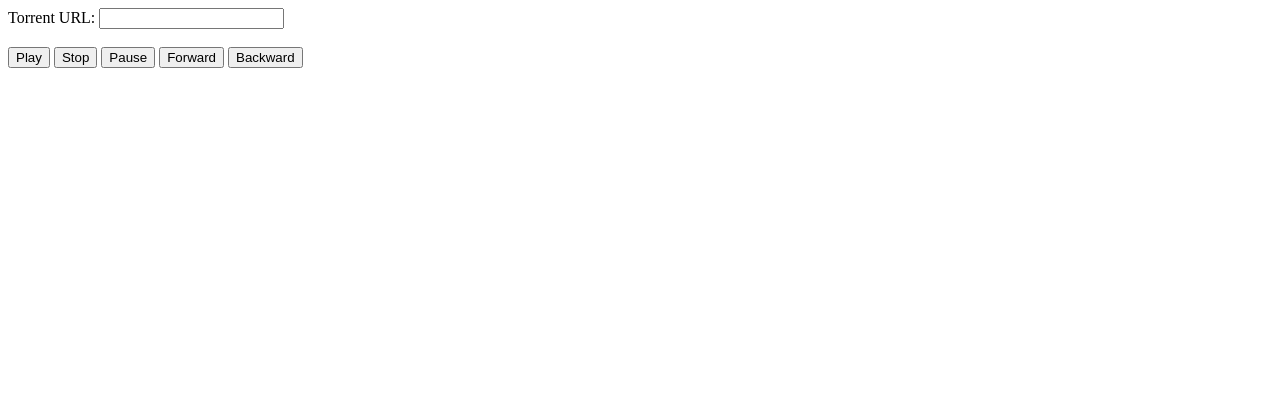
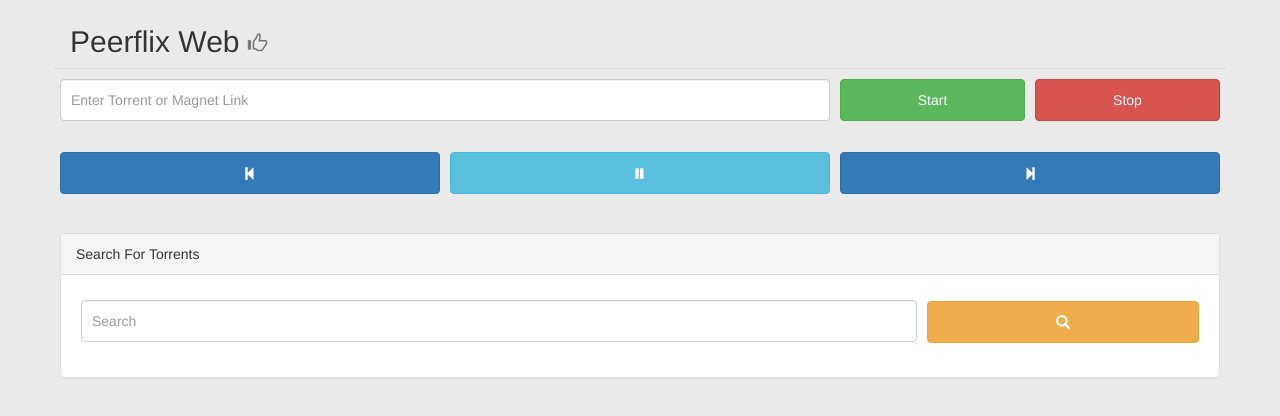
Before and after one commit to akinsey/peerflix-web, a website: page index.html in a window 1280 px wide. Drawn offline with nearby package versions, Linux system fonts and the light colour scheme.

Commit message:
Ability to search torrents, ui updates

```diff
--- a/index.html
+++ b/index.html
@@ -1,18 +1,109 @@
 <html>
 <head>
 <title>Peerflix Web</title>
+<link href="//maxcdn.bootstrapcdn.com/bootstrap/3.3.4/css/bootstrap.min.css" rel="stylesheet">
+<meta name="viewport" content="width=device-width, initial-scale=1.0, user-scalable=no">
+<style>
+  body {
+    background-color: #eaeaea;
+    padding-top: 5px;
+  }
+  #torrent-url, #torrent-query {
+    height: 42px;
+  }
+  #torrent-table > thead > tr > th {
+    padding-top: 20px;
+  }
+  .padding-fix {
+    padding-left: 5px;
+    padding-right: 5px;
+  }
+  .panel-margin-fix {
+    margin-left: 5px;
+    margin-right: 5px;
+  }
+  .full-width {
+    width: 100%;
+    display: block;
+    padding: 10px;
+    margin-top: 10px;
+  }
+  .title {
+    text-shadow: 0px 1px #fff;
+  }
+  .thin-dotted-underline {
+    border-collapse: collapse;
+    border-bottom: 1px dotted #ccc;
+  }
+</style>
 </head>
 <body>
-Torrent URL:
-<input id="torrent-url" type="text"></input>
-<br /> <br />
-<button onclick="play();">Play</button>
-<button onclick="stop();">Stop</button>
-<button onclick="pause();">Pause</button>
-<button onclick="forward();">Forward</button>
-<button onclick="backward();">Backward</button>
+
+<div class="container">
+  <div class="row">
+    <div class="col-xs-12 thin-dotted-underline">
+      <h2 class="title">Peerflix Web <small><span class="glyphicon glyphicon-thumbs-up"></span></small></h2>
+    </div>
+  </div>
+  <div class="row">
+    <div class="col-xs-12 col-sm-8 padding-fix">
+      <input class="form-control full-width" id="torrent-url" type="text" onkeydown="if (event.keyCode == 13) document.getElementById('start').click()" placeholder="Enter Torrent or Magnet Link"></input>
+    </div>
+    <div class="col-xs-12 col-sm-2 padding-fix">
+      <button type="button" id="start" class="btn btn-success full-width" onclick="start();">Start</button>
+    </div>
+    <div class="col-xs-12 col-sm-2 padding-fix">
+      <button type="button" class="btn btn-danger full-width" onclick="stop();">Stop</button>
+    </div>
+  </div>
+  <br />
+  <div class="row">
+    <div class="col-xs-4 padding-fix">
+      <button type="button" class="btn btn-primary full-width glyphicon glyphicon-step-backward" onclick="backward();"></button>
+    </div>
+    <div class="col-xs-4 padding-fix">
+      <button type="button" id="pause-button" class="btn btn-info full-width glyphicon glyphicon-pause" onclick="pause();"></button>
+    </div>
+    <div class="col-xs-4 padding-fix">
+      <button type="button" class="btn btn-primary full-width glyphicon glyphicon-step-forward" onclick="forward();"></button>
+    </div>
+  </div>
+  <br /><br />
+  <div class="row">
+    <div class="panel panel-default panel-margin-fix">
+    <div class="panel-heading">Search For Torrents</div>
+    <div class="panel-body">
+      <div class="col-xs-9 padding-fix">
+        <input class="form-control full-width" id="torrent-query" type="text" onkeydown="if (event.keyCode == 13) document.getElementById('search-torrents').click()" placeholder="Search"></input>
+      </div>
+      <div class="col-xs-3 padding-fix">
+        <button type="button" id="search-torrents" class="btn btn-warning full-width glyphicon glyphicon-search" onclick="search();"></button>
+      </div>
+      <div class="col-xs-12 padding-fix">
+        <table id="torrent-table" class="table"></table>
+      </div>
+    </div>
+  </div>
+</div>
+</div>
+
 <script>
-  function play() {
+  var isPaused = true;
+
+  function showPauseIcon(paused) {
+    var pauseButton = document.getElementById('pause-button');
+    if (paused) {
+      pauseButton.className = 'btn btn-info full-width glyphicon glyphicon-pause';
+      isPaused = true;
+    }
+    else {
+      pauseButton.className = 'btn btn-info full-width glyphicon glyphicon-play';
+      isPaused = false;
+    }
+  }
+
+  function start() {
+    showPauseIcon(true);
     var torrentUrlInput = document.getElementById('torrent-url');
     var url = torrentUrlInput.value;
     torrentUrlInput.value = '';
@@ -24,12 +115,14 @@
   }
 
   function stop() {
+    showPauseIcon(true);
     var req = new XMLHttpRequest();
     req.open('POST', 'stop', true);
     req.send();
   }
 
   function pause() {
+    showPauseIcon(!isPaused);
     var req = new XMLHttpRequest();
     req.open('POST', 'pause', true);
     req.send();
@@ -46,6 +139,30 @@
     req.open('POST', 'backward', true);
     req.send();
   }
-</script
+
+  function search() {
+    var torrentQueryInput = document.getElementById('torrent-query');
+    var searchStr = torrentQueryInput.value;
+
+    var req = new XMLHttpRequest();
+    req.onreadystatechange = function() {
+      var torrentTable = document.getElementById('torrent-table');
+      if (req.readyState === 4) {
+        var searchResults = JSON.parse(req.responseText);
+        torrentTable.innerHTML = searchResults.length ? '<thead><tr><th width="50%">Title</th><th width="25%">Seed</th><th width="25%">Leech</th></tr></thead>' : '';
+        searchResults.forEach(function(result) {
+          var title = result.title;
+          var torrentLink = result.torrentLink;
+          var seeds = result.seeds;
+          var leechs = result.leechs;
+          torrentTable.innerHTML += '<tr><td width="50%"><a href="' + torrentLink + '">' + title + '</a></td><td width="25%">' + seeds + '</td><td width="25%">' + leechs + '</td></tr>';
+        });
+      }
+      else { torrentTable.innerHTML = ''; }
+    };
+    req.open('GET', 'query?q=' + searchStr, true);
+    req.send();
+  }
+</script>
 </body>
 </html>
```
Also changed, not shown: index.js (+34 -20 lines).
